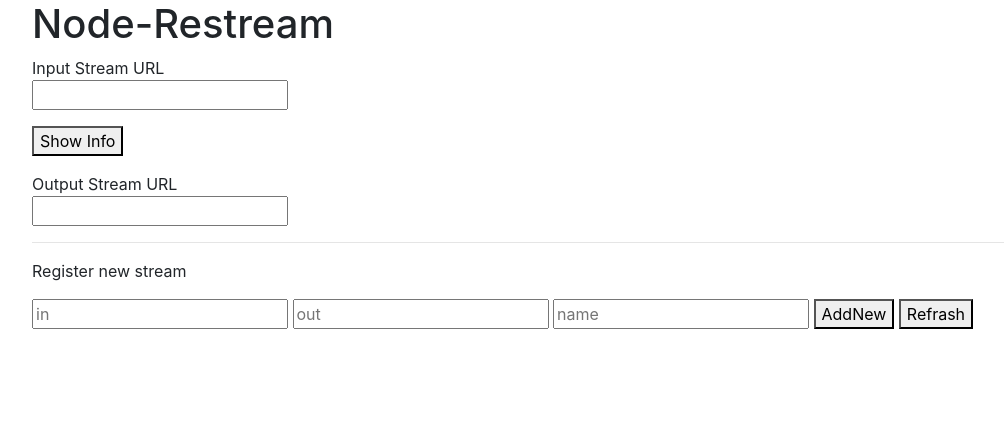
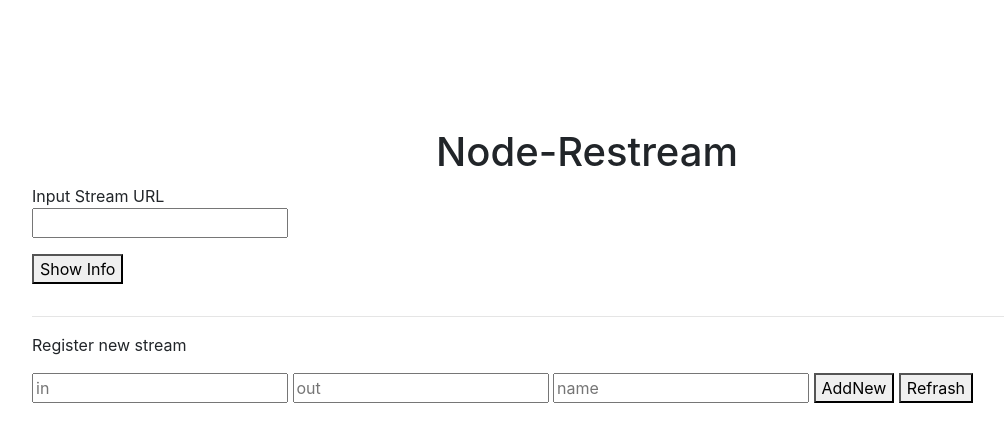
Before and after one commit to nikakoy131/node-restream, a website: page public/index.html in a window 1280 px wide. Shown: the whole page, without its empty margins (53-1057 px from the left). Drawn offline with nearby package versions, Linux system fonts and the light colour scheme; no server answers.

Commit message:
more style for main page

```diff
--- a/public/css/styles.css
+++ b/public/css/styles.css
@@ -0,0 +1,7 @@
+div.container {
+    margin-top: 10%
+}
+
+h1 {
+    text-align: center
+}
--- a/public/index.html
+++ b/public/index.html
@@ -15,16 +15,22 @@
 <body>
     <div class="container">
         <h1>Node-Restream</h1>
+        <div class="row">
+            <div class="col-md-6 col-lg-6">
                 <p>Input Stream URL<br>
                     <input type="text" id="in-str-url"></input>
                 </p>
                 <p>
                     <button id="btn-info">Show Info</button>
                 </p>
+            </div>
+            <div class="col-md-6 col-lg-6">
                 <span id="stream-info"></span>
-        <p>Output Stream URL<br>
+                <!-- <p>Output Stream URL<br>
                     <input type="text" id="out-str-url"></input>
-        </p>
+                </p> -->
+            </div>
+        </div>
         <hr>
         <p>Register new stream</p>
         <p>
```
Lines whose indentation alone changed are shown as unchanged.
